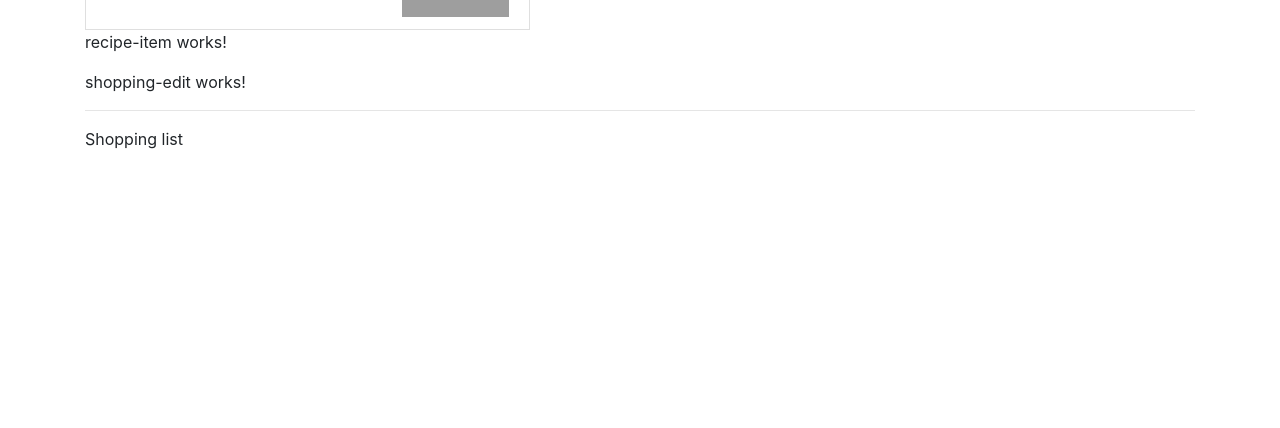
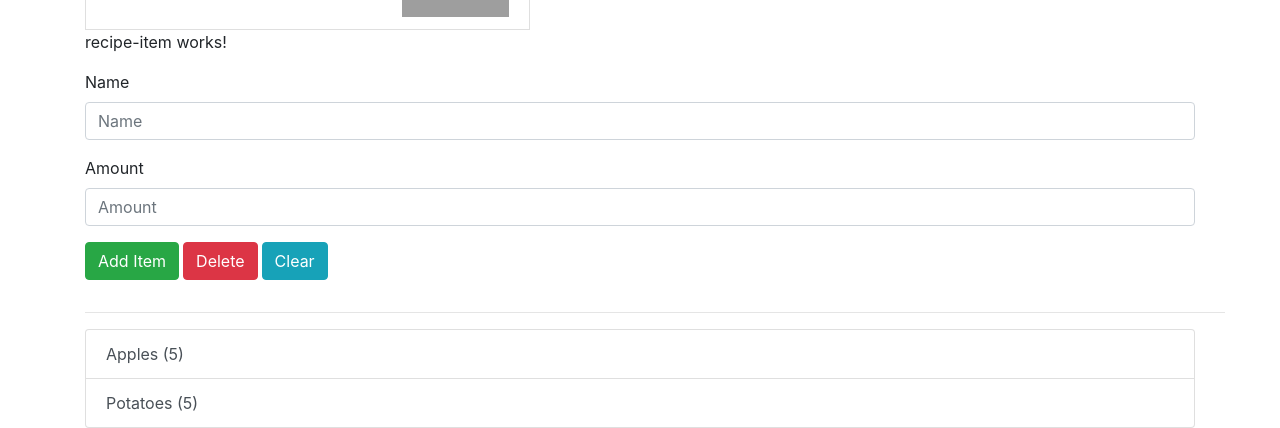
Before and after one commit to HillLuke/Udemy-Angular-The-Complete-Guide, an Angular app in the folder Section 3/recipe-app/: page / in a window 1280 px wide. Shown: the part 639-1067 px from the top of the page. Before the commit the page ends 806 px from the top, so only its background shows below. Built offline with nearby package versions, Linux system fonts and the light colour scheme; grey boxes are pictures that could not be loaded.

Commit message:
Add ingredient model

```diff
--- /dev/null
+++ b/Section 3/recipe-app/src/app/shared/ingredient.model.ts
@@ -0,0 +1,3 @@
+export class Ingredient {
+    constructor(public name: string, public amount: number) {}
+}
--- a/Section 3/recipe-app/src/app/shopping-list/shopping-edit/shopping-edit.component.html
+++ b/Section 3/recipe-app/src/app/shopping-list/shopping-edit/shopping-edit.component.html
@@ -1 +1,19 @@
-<p>shopping-edit works!</p>
+<div class="row">
+    <div class="col-12">
+        <form>
+            <div class="form-group">
+                <label for="name">Name</label>
+                <input type="text" class="form-control" id="name" aria-describedby="nameHelp" placeholder="Name">
+            </div>
+            <div class="form-group">
+                <label for="amount">Amount</label>
+                <input type="number" class="form-control" id="amount" aria-describedby="amountHelp" placeholder="Amount">
+            </div>
+            <div class="form-group">
+                <button type="submit" class="btn btn-success mr-1">Add Item</button>
+                <button type="button" class="btn btn-danger mr-1">Delete</button>
+                <button type="button" class="btn btn-info">Clear</button>
+            </div>
+        </form>
+    </div>
+</div>
--- a/Section 3/recipe-app/src/app/shopping-list/shopping-list.component.html
+++ b/Section 3/recipe-app/src/app/shopping-list/shopping-list.component.html
@@ -1,9 +1,11 @@
 <div class="row">
     <div class="col-12">
         <app-shopping-edit></app-shopping-edit>
-        <hr class="col-xs-12">
+        <hr class="col-12">
     </div>
     <div class="col-12">
-        <p>Shopping list</p>
+        <div class="list-group">
+            <a class="list-group-item list-group-item-action" *ngFor="let ingredient of ingredients">{{ingredient.name}} ({{ingredient.amount}})</a>
+        </div>
     </div>
 </div>
--- a/Section 3/recipe-app/src/app/shopping-list/shopping-list.component.ts
+++ b/Section 3/recipe-app/src/app/shopping-list/shopping-list.component.ts
@@ -1,4 +1,5 @@
 import { Component, OnInit } from '@angular/core';
+import { Ingredient } from '../shared/ingredient.model';
 
 @Component({
   selector: 'app-shopping-list',
@@ -6,6 +7,10 @@ import { Component, OnInit } from '@angular/core';
   styleUrls: ['./shopping-list.component.css']
 })
 export class ShoppingListComponent implements OnInit {
+  ingredients: Ingredient[] = [
+    new Ingredient('Apples', 5),
+    new Ingredient('Potatoes', 5),
+  ];
 
   constructor() { }
 
```
